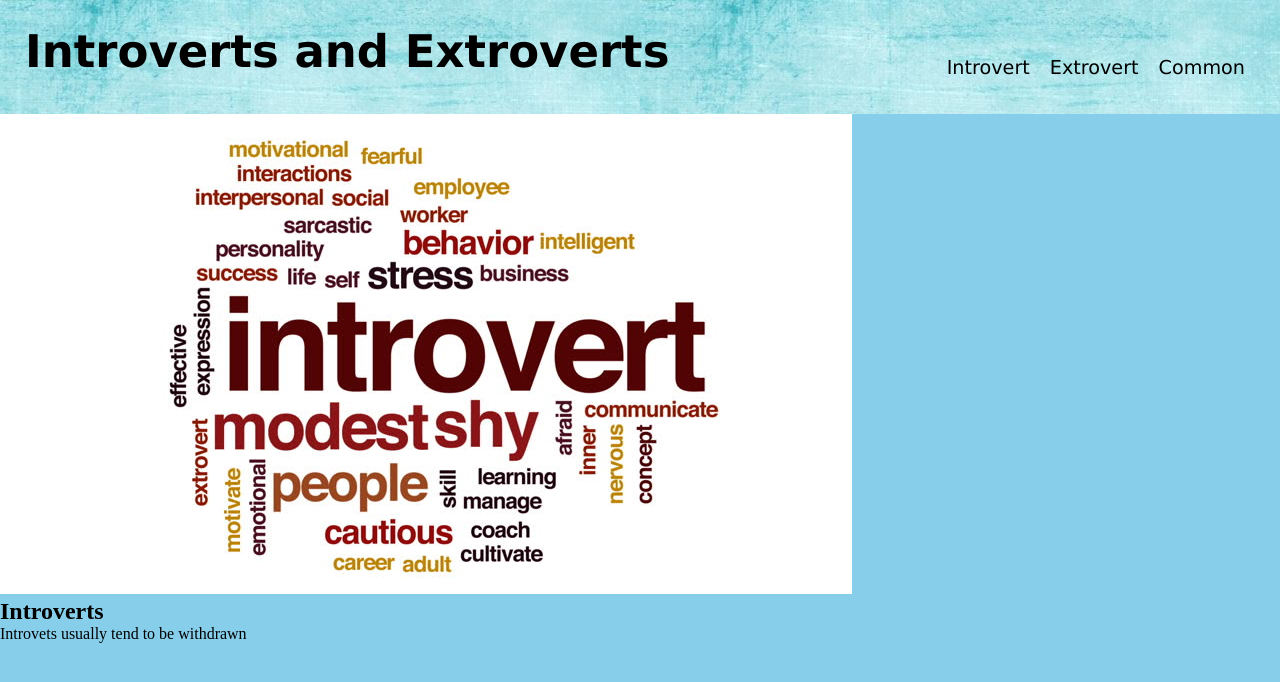
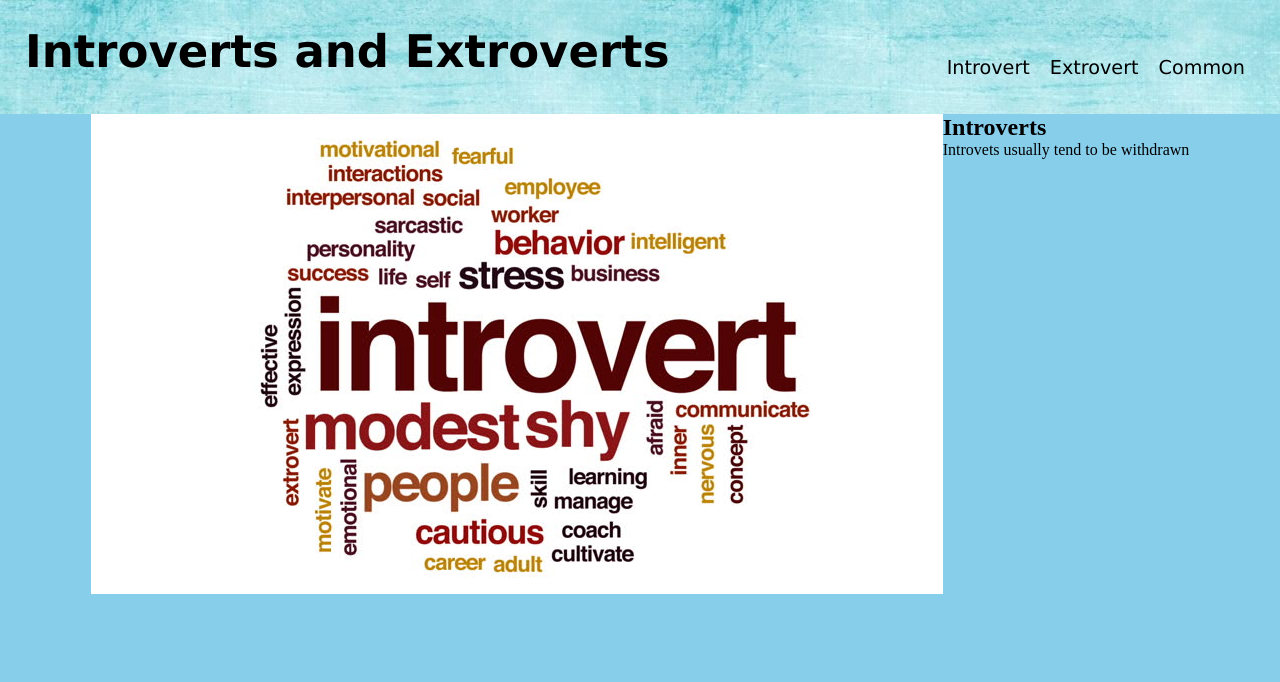
Before and after one commit to Joker282855/introvert-webpage, a React (Create React App) app: page /introvert-webpage in a window 1280 px wide. Shown: the top 682 px of the page. Built offline with nearby package versions, Linux system fonts and the light colour scheme.

Commit message:
began the formating of the introvert page

```diff
--- a/src/components/Common-Ground/index.js
+++ b/src/components/Common-Ground/index.js
@@ -4,7 +4,7 @@ import sharedThings from "../../assests/shared/common-ground.jpg"
 function Common() {
     return (
         <section id="shared" className="together">
-            <img src={sharedThings} alt="two people shaking hands" />
+            <img src={sharedThings} alt="two people shaking hands" className="thing" />
             <div className="peaceful">
                 <h2>Common Ground</h2>
                 <p></p>
--- a/src/components/Extrovert/index.js
+++ b/src/components/Extrovert/index.js
@@ -4,7 +4,7 @@ import extrovertDescription from "../../assests/exverts/extrovert-quote.jpg"
 function Extrovert() {
     return (
         <section id="outer" className="extrovert">
-            <img src={extrovertDescription} alt="words that describe extroverts" />
+            <img src={extrovertDescription} alt="words that describe extroverts" className="outside" />
             <div className="going">
                 <h2>Extroverts</h2>
                 <p></p>
--- a/src/components/Introvert/index.js
+++ b/src/components/Introvert/index.js
@@ -4,7 +4,7 @@ import Introverted from "../../assests/inverts/introvert.jpg"
 function Introvert() {
     return (
         <section id="inner" className="introvert">
-            <img src={Introverted} alt="picture of words that describe introverts" />
+            <img src={Introverted} alt="words describing introverts" className="inside" />
             <div className="inverted">
                 <h2>Introverts</h2>
                 <p>Introvets usually tend to be withdrawn</p>
--- a/src/index.css
+++ b/src/index.css
@@ -39,3 +39,9 @@ header nav ul li a {
   font-size: 1.50vw;
   color: black;
 }
+.introvert {
+  width: 100%;
+  display: flex;
+  flex-wrap: wrap;
+  justify-content: center;
+}
```
